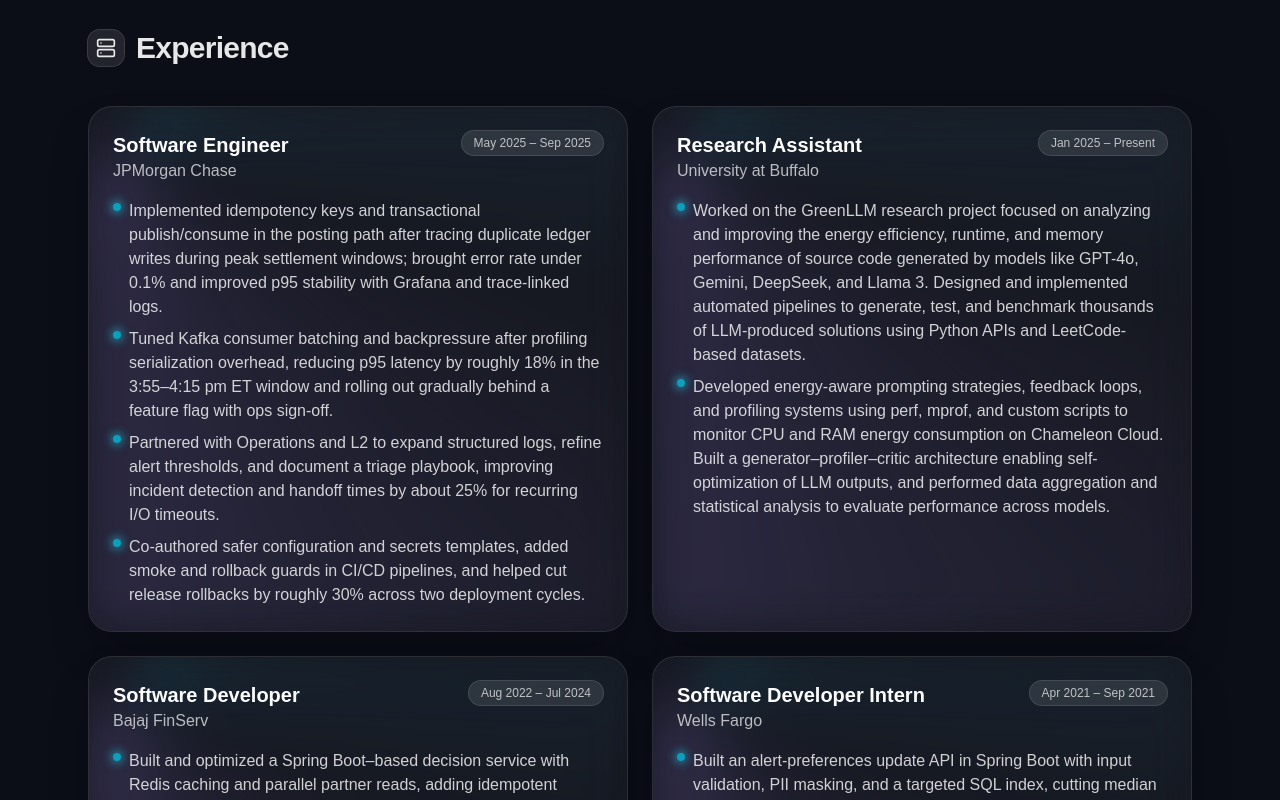
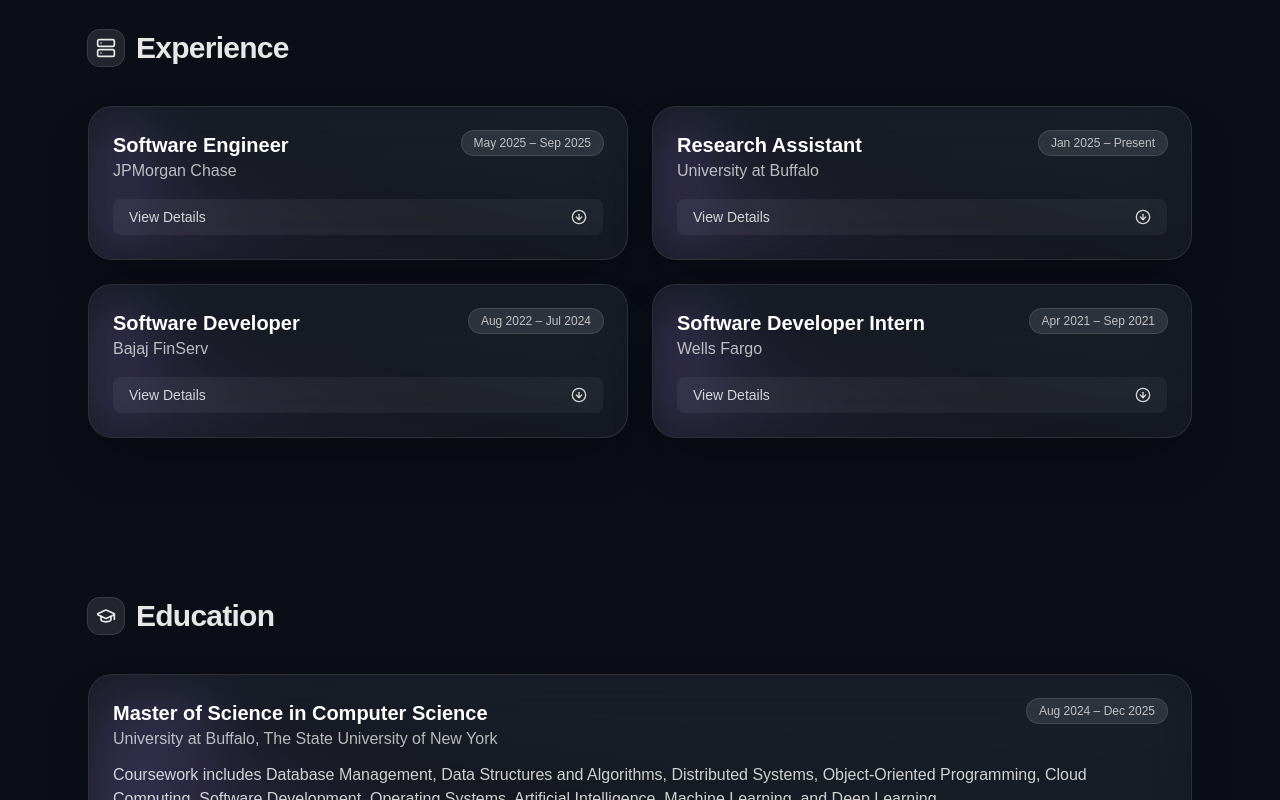
Before and after one commit to Harshabhi6129/Harsha_Portfolio, a Next.js app: page / in a window 1280 px wide. Shown: the part 1920-2720 px from the top of the page. Built offline with nearby package versions, Linux system fonts and the light colour scheme.

Commit message:
Make experience cards collapsible with expandable details

```diff
--- a/src/app/page.tsx
+++ b/src/app/page.tsx
@@ -1,6 +1,6 @@
 'use client';
 
-import React from "react";
+import React, { useState } from "react";
 import { motion } from "framer-motion";
 import { Github, Linkedin, Mail, ExternalLink, FileText, Rocket, Cpu, Sparkles, ArrowRightCircle, GraduationCap, BookOpen, PenTool, Server, Brain, Award, Code2, Database, Cloud, Wrench } from "lucide-react";
 
@@ -406,23 +406,7 @@
       <Section id="experience" title="Experience" icon={<Server className="h-5 w-5" />}>
         <div className="grid gap-6 md:grid-cols-2">
           {DATA.experience.map((job) => (
-            <GlassCard key={job.org}>
-              <div className="flex items-start justify-between gap-4">
-                <div>
-                  <h3 className="text-xl font-semibold">{job.role}</h3>
-                  <p className="text-white/70">{job.org}</p>
-                </div>
-                <span className="rounded-full bg-white/10 px-3 py-1 text-xs text-white/70 ring-1 ring-white/20">{job.time}</span>
-              </div>
-              <ul className="mt-4 space-y-2 text-white/80">
-                {job.points.map((p, i) => (
-                  <li key={i} className="flex gap-2">
-                    <span className="mt-1 h-2 w-2 flex-none rounded-full bg-cyan-400/70 shadow-[0_0_10px_2px_#22d3ee99]" />
-                    <span>{p}</span>
-                  </li>
-                ))}
-              </ul>
-            </GlassCard>
+            <ExperienceCard key={job.org} job={job} />
           ))}
         </div>
       </Section>
@@ -622,6 +606,50 @@
   );
 }
 
+// ---------- EXPERIENCE CARD ----------
+function ExperienceCard({ job }: { job: typeof DATA.experience[0] }) {
+  const [isExpanded, setIsExpanded] = useState(false);
+
+  return (
+    <GlassCard>
+      <div className="flex items-start justify-between gap-4">
+        <div>
+          <h3 className="text-xl font-semibold">{job.role}</h3>
+          <p className="text-white/70">{job.org}</p>
+        </div>
+        <span className="rounded-full bg-white/10 px-3 py-1 text-xs text-white/70 ring-1 ring-white/20">{job.time}</span>
+      </div>
+      <button
+        onClick={() => setIsExpanded(!isExpanded)}
+        className="mt-4 flex w-full items-center justify-between rounded-lg bg-white/5 px-4 py-2 text-sm text-white/80 transition hover:bg-white/10"
+      >
+        <span>{isExpanded ? "Hide Details" : "View Details"}</span>
+        <motion.div
+          animate={{ rotate: isExpanded ? 180 : 0 }}
+          transition={{ duration: 0.3 }}
+        >
+          <ArrowRightCircle className="h-4 w-4" style={{ transform: 'rotate(90deg)' }} />
+        </motion.div>
+      </button>
+      <motion.div
+        initial={false}
+        animate={{ height: isExpanded ? "auto" : 0, opacity: isExpanded ? 1 : 0 }}
+        transition={{ duration: 0.3 }}
+        className="overflow-hidden"
+      >
+        <ul className="mt-4 space-y-2 text-white/80">
+          {job.points.map((p, i) => (
+            <li key={i} className="flex gap-2">
+              <span className="mt-1 h-2 w-2 flex-none rounded-full bg-cyan-400/70 shadow-[0_0_10px_2px_#22d3ee99]" />
+              <span>{p}</span>
+            </li>
+          ))}
+        </ul>
+      </motion.div>
+    </GlassCard>
+  );
+}
+
 // ---------- BACKGROUND FX ----------
 function BackgroundFX() {
   return (
```
